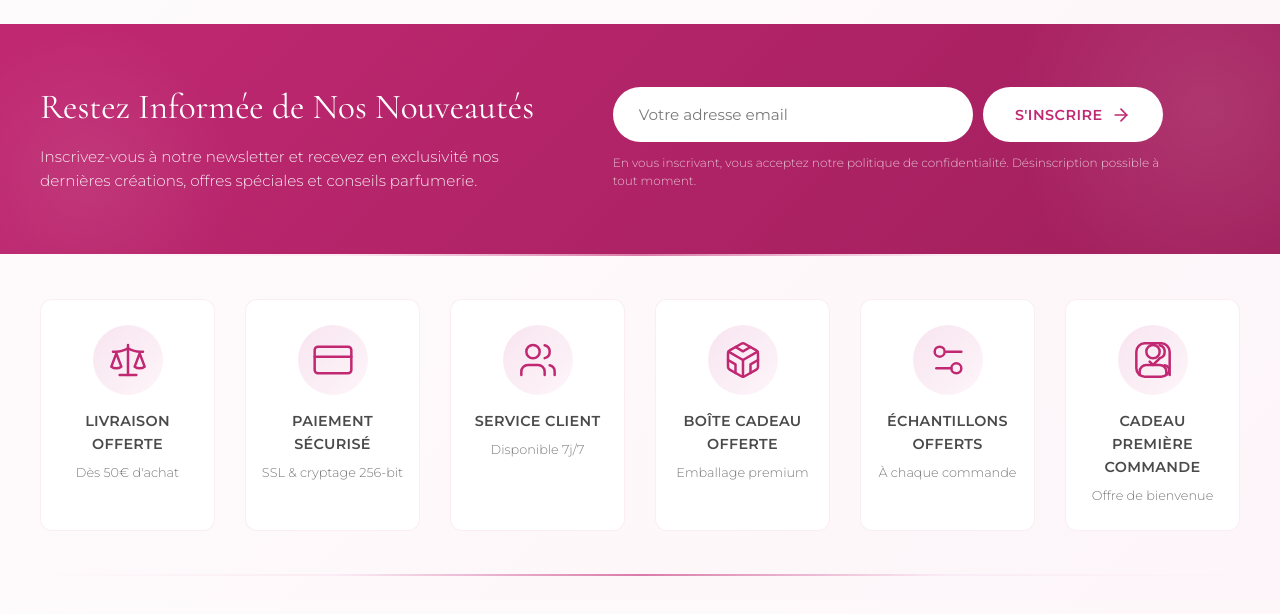
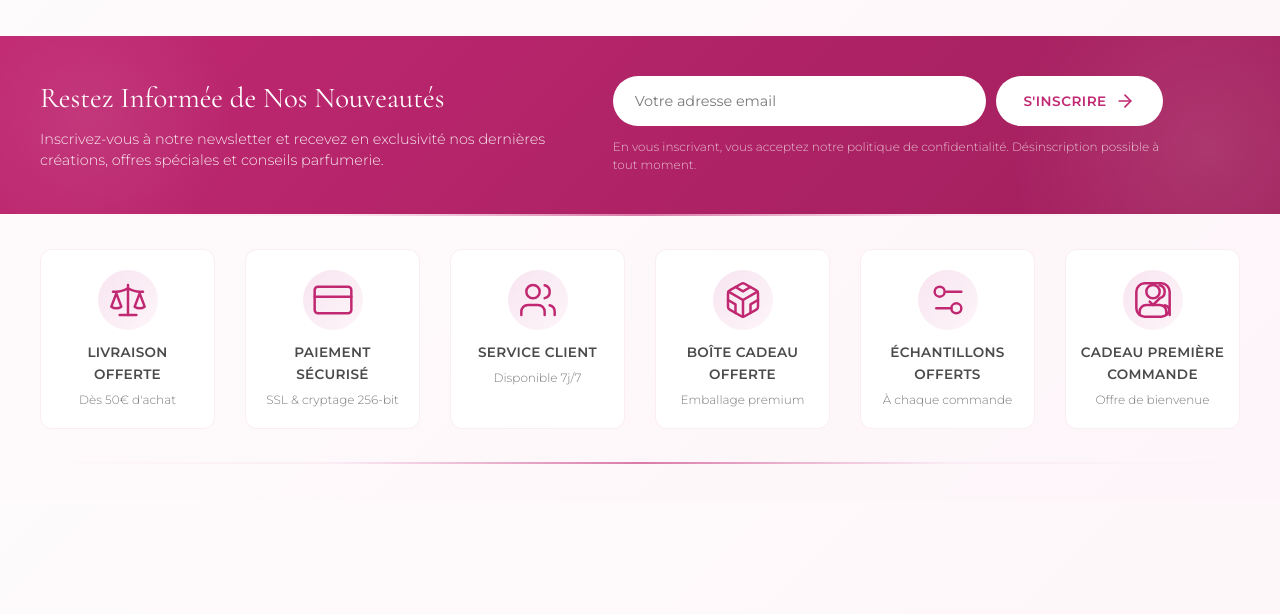
Before and after one commit to diaviso/mt-services, a plain HTML site: page index.html in a window 1280 px wide. Drawn offline with nearby package versions, Linux system fonts and the light colour scheme.

Commit message:
Réduction hauteur totale à 500px - Optimisation des paddings et tailles

```diff
--- a/style.css
+++ b/style.css
@@ -39,7 +39,7 @@ body {
     color: var(--color-text);
     background: linear-gradient(135deg, #FEFBFC 0%, #FDF5F9 100%);
     line-height: 1.6;
-    height: 600px;
+    height: 500px;
     display: flex;
     flex-direction: column;
     justify-content: center;
@@ -57,7 +57,7 @@ body {
 /* Newsletter Section */
 .newsletter-section {
     width: 100%;
-    padding: 60px 0;
+    padding: 40px 0;
     background: linear-gradient(135deg, var(--color-primary), var(--color-primary-dark));
     position: relative;
     overflow: hidden;
@@ -96,17 +96,17 @@ body {
 
 .newsletter-text h2 {
     font-family: var(--font-heading);
-    font-size: 2.2rem;
+    font-size: 1.8rem;
     font-weight: 400;
     color: var(--color-white);
-    margin-bottom: 15px;
+    margin-bottom: 12px;
     line-height: 1.3;
 }
 
 .newsletter-text p {
-    font-size: 0.95rem;
+    font-size: 0.9rem;
     color: rgba(255, 255, 255, 0.9);
-    line-height: 1.6;
+    line-height: 1.5;
     margin-bottom: 0;
 }
 
@@ -122,9 +122,9 @@ body {
 
 .newsletter-form input {
     flex: 1;
-    padding: 16px 24px;
+    padding: 14px 20px;
     font-family: var(--font-body);
-    font-size: 0.95rem;
+    font-size: 0.9rem;
     color: var(--color-text);
     background: var(--color-white);
     border: 2px solid transparent;
@@ -143,12 +143,12 @@ body {
 }
 
 .newsletter-form button {
-    padding: 16px 32px;
+    padding: 14px 28px;
     display: flex;
     align-items: center;
     gap: 8px;
     font-family: var(--font-body);
-    font-size: 0.9rem;
+    font-size: 0.85rem;
     font-weight: 600;
     letter-spacing: 0.5px;
     text-transform: uppercase;
@@ -186,7 +186,7 @@ body {
 /* Services Section */
 .services-section {
     width: 100%;
-    padding: 45px 0;
+    padding: 35px 0;
     position: relative;
 }
 
@@ -223,7 +223,7 @@ body {
 
 .service-item {
     text-align: center;
-    padding: 25px 15px;
+    padding: 20px 12px;
     background: var(--color-white);
     border-radius: 12px;
     transition: var(--transition);
@@ -255,9 +255,9 @@ body {
 }
 
 .service-icon {
-    width: 70px;
-    height: 70px;
-    margin: 0 auto 15px;
+    width: 60px;
+    height: 60px;
+    margin: 0 auto 12px;
     display: flex;
     align-items: center;
     justify-content: center;
@@ -291,10 +291,10 @@ body {
 
 .service-item h3 {
     font-family: var(--font-body);
-    font-size: 0.9rem;
+    font-size: 0.85rem;
     font-weight: 600;
     color: var(--color-text);
-    margin-bottom: 8px;
+    margin-bottom: 6px;
     letter-spacing: 0.3px;
     text-transform: uppercase;
     transition: var(--transition);
@@ -305,10 +305,10 @@ body {
 }
 
 .service-item p {
-    font-size: 0.8rem;
+    font-size: 0.75rem;
     color: var(--color-text-light);
     margin-bottom: 0;
-    line-height: 1.4;
+    line-height: 1.3;
 }
 
 /* Responsive Design */
@@ -320,7 +320,7 @@ body {
 
     body {
         height: auto;
-        min-height: 600px;
+        min-height: 500px;
     }
 
     .newsletter-content {
```
